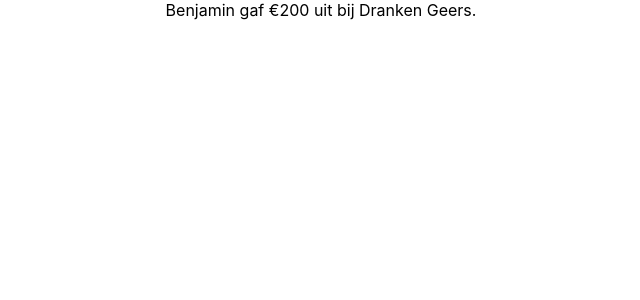
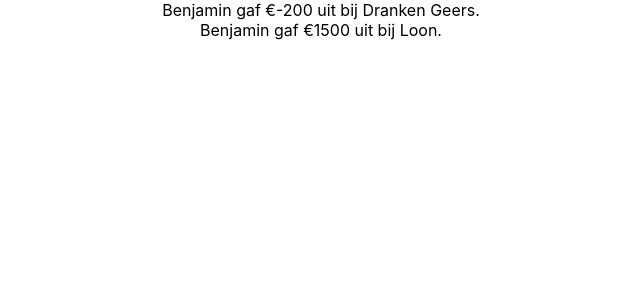
Before and after one commit to thomasaelbrecht/frontend-cicd-aalst, a React (Create React App) app: page / in a window 1280 px wide. Shown: the top 300 px of the page, without its empty margins (319-959 px from the left). Built offline with nearby package versions, Linux system fonts and the light colour scheme.

Commit message:
show basic transactions from mock data

```diff
--- a/src/App.js
+++ b/src/App.js
@@ -1,10 +1,13 @@
 import './App.css';
 import Transaction from './components/Transaction';
+import TRANSACTION_DATA from './mock-data';
 
 function App() {
 	return (
 		<div className="App">
-			<Transaction />
+    {TRANSACTION_DATA.map(trans =>
+				<Transaction user={trans.user} place={trans.place} amount={trans.amount}/>)
+      }
 		</div>
 	);
 }
--- a/src/components/Transaction.jsx
+++ b/src/components/Transaction.jsx
@@ -1,3 +1,5 @@
-export default function Transaction() {
-	return <div>Benjamin gaf €200 uit bij Dranken Geers.</div>;
+
+export default function Transaction(props) {
+  const { user, amount, place} = props;
+	return <div>{user} gaf €{amount} uit bij {place}.</div>;
 }
--- /dev/null
+++ b/src/mock-data.js
@@ -0,0 +1,16 @@
+const TRANSACTION_DATA = [
+	{
+		user: 'Benjamin',
+		amount: -200,
+		date: '2021-07-01T12:32:04.534Z',
+		place: 'Dranken Geers',
+	},
+	{
+		user: 'Benjamin',
+		amount: 1500,
+		date: '2021-06-30T10:09:22.534Z',
+		place: 'Loon',
+	},
+];
+
+export default TRANSACTION_DATA;
```
